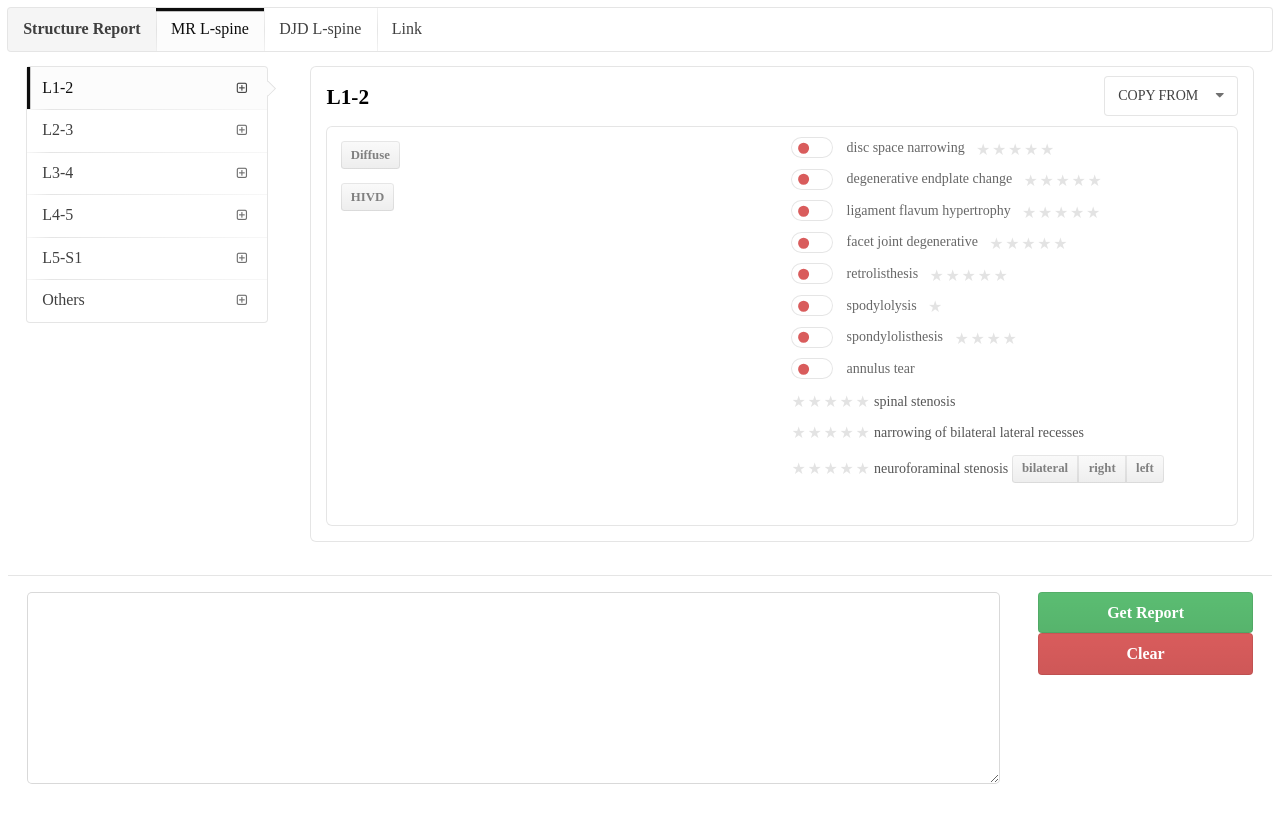
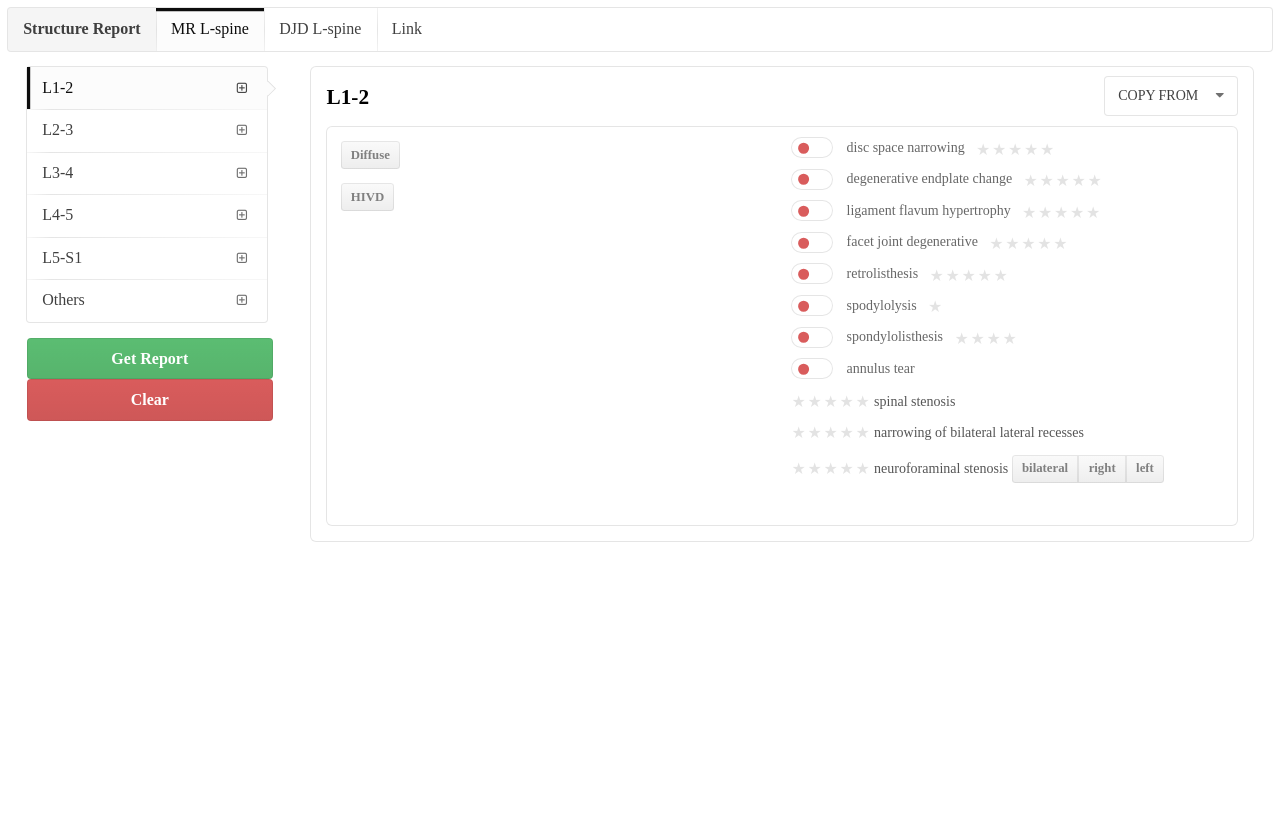
Before and after one commit to tsaiid/structured-reporting-web-tools, a plain HTML site: page public/mrspl.html in a window 1280 px wide. Drawn offline with Linux system fonts and the light colour scheme.

Commit message:
change layout. add a model for report.

```diff
--- a/public/mrspl.html
+++ b/public/mrspl.html
@@ -52,6 +52,13 @@
         <a class="item" data-tab="others">
           <i class="expand icon"></i> Others
         </a>
+      </div>
+
+      <div class="ui fluid positive button" id="get_report_btn">
+        Get Report
+      </div>
+      <div class="ui fluid negative button" id="test_btn">
+        Clear
       </div>
     </div>
 
@@ -1422,21 +1429,17 @@
       </div>
     </div>
   </div>
+</div>
 
-  <div class="two column row">
-    <div class="column">
-      <form class="ui reply form">
-        <div class="field">
-          <textarea id="report_text"></textarea>
-        </div>
-      </form>
-    </div>
-    <div class="two wide column">
-      <div class="ui fluid positive button" id="get_report_btn">
-        Get Report
-      </div>
-      <div class="ui fluid negative button" id="test_btn">
-        Clear
+<div class="ui modal" id="report_model">
+  <i class="close icon"></i>
+  <div class="header">
+    Primitive Report
+  </div>
+  <div class="content">
+    <div class="ui form">
+      <div class="field">
+        <textarea id="report_textarea"></textarea>
       </div>
     </div>
   </div>
```
